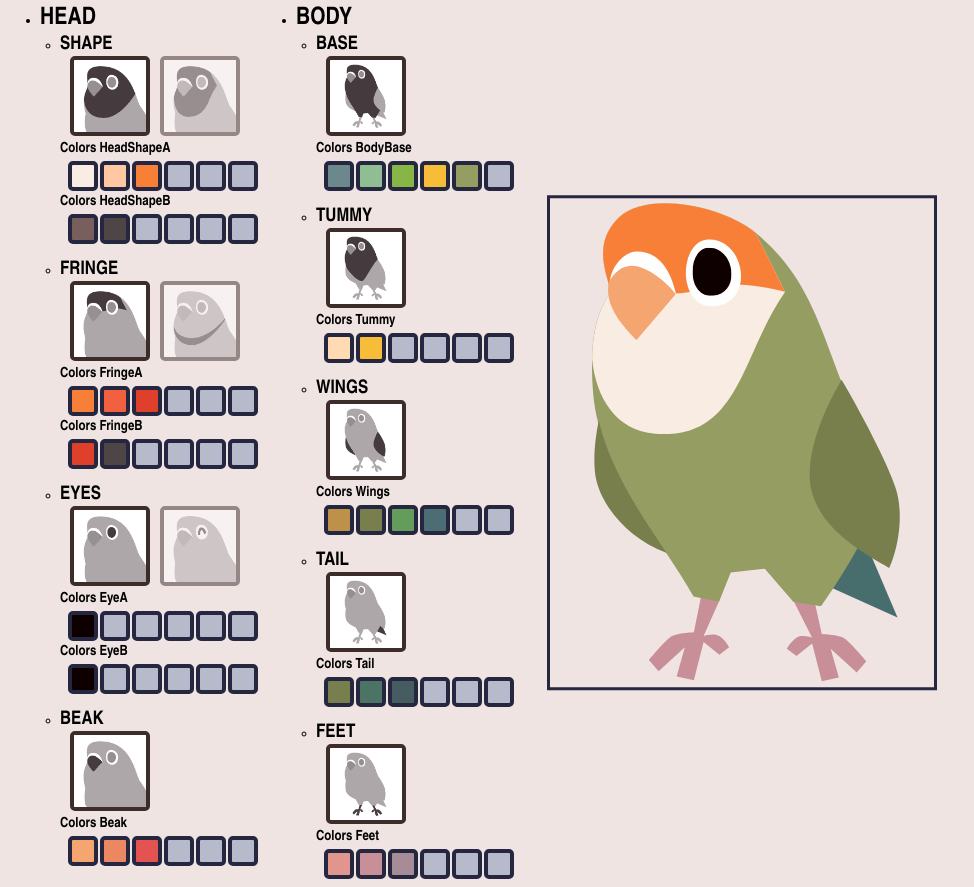
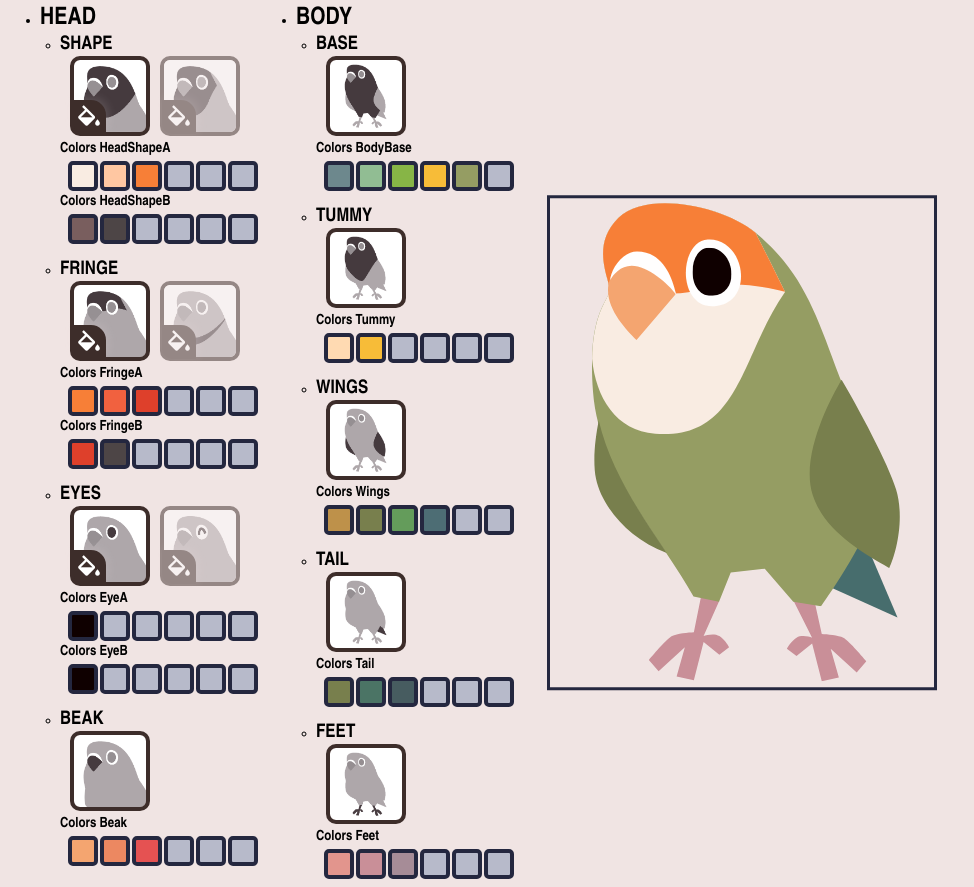
Before and after one commit to dianaString/Avie-Bird-Prototype, a plain HTML site: page index.html in a window 1280 px wide. Shown: the whole page, without its empty margins (0-974 px from the left). Drawn offline with nearby package versions, Linux system fonts and the light colour scheme.

Commit message:
Add class paintButton to HTML, CSS and a bit of JavaScript

```diff
--- a/css/style.css
+++ b/css/style.css
@@ -6,6 +6,7 @@ html {
     text-transform: uppercase;
     font-size: 62.5%;
     background-color: #f0e4e3;
+    /* background-color: #df6358; */
 }
 
 body {
@@ -57,11 +58,22 @@ li {
 
 .item {
     display: block;
+    opacity: .5;
     width: 80px;
     height: 80px;
-    opacity: .5;
     border: 4px solid #3d2d2a;
-    border-radius: 5px;
+    border-radius: 10px;
+    /* overflow: hidden; */
+    position: relative;
+}
+
+.item img {
+    width: 72px;
+    border-radius: 6px;
+    position: absolute;
+    /* left: -2px;
+    top: -2px; */
+    z-index: -1;
 }
 
 .colorPalette{
@@ -81,11 +93,6 @@ li {
     border-radius: 5px;
 }
 
-
-/* .headShape .svg {
-    background-color: blue;
-    color: red;
-} */
 
 .jenaroSVG {
     transform: scale(1.5);
@@ -174,6 +181,8 @@ li {
 
 /* ------------------------- OTHER -------------------------- */
 
+
+
 .isSelected {
     opacity: 1;
     border: 4px solid #3d2d2a;
@@ -182,3 +191,28 @@ li {
 .hidden {
     display: none;
 }
+
+.paintButton {
+
+    display: block;
+    width: 34px;
+    height: 34px;
+    border: none;
+    background-color: #3d2d2a;
+    border-radius: 0 1.5rem 0 1rem;
+    position: absolute;
+    top: 40px;
+    left: -2px;
+    box-shadow: 2px -2px 10px 0px #f0e4e327;
+    z-index: -1;
+}
+
+.paintButton::after {
+    content: "\e997" / "Change color";
+    font-family: 'Material Symbols Outlined';
+    font-size: 26px;
+    display: flex;
+    justify-content: center;
+    align-items: center;
+    color: white;
+}
--- a/index.html
+++ b/index.html
@@ -5,7 +5,7 @@
     <meta name="viewport" content="width=device-width, initial-scale=1.0">
     <title>Avie Maker</title>
     <link rel="stylesheet" href="css/style.css">
-    <!-- font family -->
+    <!-- font family Material Symbols Google -->
     <link rel="stylesheet" href="https://fonts.googleapis.com/css2?family=Material+Symbols+Outlined:opsz,wght,FILL,GRAD@24,300,0,0" />
 
 </head>
@@ -20,8 +20,14 @@
                         <article>
                             <h3>Shape</h3>
                             <figure class="figureItem">
-                                <img data-id="headShapeA" class="item isSelected" src="images/previews/img1--headShapeA.png" alt="headShapeA">
-                                <img data-id="headShapeB" class="item" src="images/previews/img2--headShapeB.png" alt="headShapeB">
+                                <div class="item isSelected" data-id="headShapeA">
+                                    <img src="images/previews/img1--headShapeA.png" alt="headShapeA">
+                                    <span class="paintButton"></span>
+                                </div>
+                                <div class="item" data-id="headShapeB">
+                                    <img src="images/previews/img2--headShapeB.png" alt="headShapeB">
+                                    <span class="paintButton"></span>
+                                </div>
                             </figure>
                             <div>
                                 <h4>Colors headShapeA</h4>
@@ -51,8 +57,14 @@
                         <article>
                             <h3>Fringe</h3>
                             <figure class="figureItem">
-                                <img data-id="fringeA" class="item isSelected" src="images/previews/img3--fringeA.png" alt="fringeA">
-                                <img data-id="fringeB" class="item" src="images/previews/img4--fringeB.png" alt="fringeB">
+                                <div class="item isSelected" data-id="fringeA">
+                                    <img src="images/previews/img3--fringeA.png" alt="fringeA">
+                                    <span class="paintButton"></span>
+                                </div>
+                                <div class="item" data-id="fringeB">
+                                    <img src="images/previews/img4--fringeB.png" alt="fringeB">
+                                    <span class="paintButton"></span>
+                                </div>
                             </figure>
                             <div>
                                 <h4>Colors fringeA</h4>
@@ -82,8 +94,14 @@
                         <article>
                             <h3>Eyes</h3>
                             <figure class="figureItem">
-                                <img data-id="eyeA" class="item isSelected" src="images/previews/img5--eyeA.png" alt="eyeA">
-                                <img data-id="eyeB" class="item" src="images/previews/img6--eyeB.png" alt="eyeB">
+                                <div class="item isSelected" data-id="eyeA">
+                                    <img src="images/previews/img5--eyeA.png" alt="eyeA">
+                                    <span class="paintButton"></span>
+                                </div>
+                                <div class="item" data-id="eyeB">
+                                    <img src="images/previews/img6--eyeB.png" alt="eyeB">
+                                    <span class="paintButton"></span>
+                                </div>
                             </figure>
                             <div>
                                 <h4>Colors eyeA</h4>
@@ -113,7 +131,9 @@
                         <article>
                             <h3>Beak</h3>
                             <figure class="figureItem">
-                                <img class="item isSelected" src="images/previews/img7--beak.png" alt="beak">
+                                <div class="item isSelected" data-id="beak">
+                                    <img src="images/previews/img7--beak.png" alt="beak">
+                                </div>
                             </figure>
                             <div>
                                 <h4>Colors beak</h4>
@@ -137,7 +157,9 @@
                         <article>
                             <h3>Base</h3>
                             <figure class="figureItem">
-                                <img class="item isSelected" src="images/previews/img8--bodyBase.png" alt="bodyBase">
+                                <div class="item isSelected" data-id="bodyBase">
+                                    <img src="images/previews/img8--bodyBase.png" alt="bodyBase">
+                                </div>
                             </figure>
                             <div>
                                 <h4>Colors bodyBase</h4>
@@ -156,7 +178,9 @@
                         <article>
                             <h3>Tummy</h3>
                             <figure class="figureItem">
-                                <img class="item isSelected" src="images/previews/img9--tummy.png" alt="tummy">
+                                <div class="item isSelected" data-id="tummy">
+                                    <img src="images/previews/img9--tummy.png" alt="tummy">
+                                </div>
                             </figure>
                             <div>
                                 <h4>Colors tummy</h4>
@@ -175,7 +199,9 @@
                         <article>
                             <h3>Wings</h3>
                             <figure class="figureItem">
-                                <img class="item isSelected" src="images/previews/img10--wings.png" alt="wings">
+                                <div class="item isSelected" data-id="wings">
+                                    <img src="images/previews/img10--wings.png" alt="wings">
+                                </div>
                             </figure>
                             <div>
                                 <h4>Colors wings</h4>
@@ -194,7 +220,9 @@
                         <article>
                             <h3>Tail</h3>
                             <figure class="figureItem">
-                                <img class="item isSelected" src="images/previews/img11--tail.png" alt="tail">
+                                <div class="item isSelected" data-id="tail">
+                                    <img src="images/previews/img11--tail.png" alt="tail">
+                                </div>
                             </figure>
                             <div>
                                 <h4>Colors tail</h4>
@@ -213,7 +241,9 @@
                         <article>
                             <h3>Feet</h3>
                             <figure class="figureItem">
-                                <img class="item isSelected" src="images/previews/img12--feet.png" alt="feet">
+                                <div class="item isSelected" data-id="feet">
+                                    <img src="images/previews/img12--feet.png" alt="feet">
+                                </div>
                             </figure>
                             <div>
                                 <h4>Colors feet</h4>
--- a/js/main.js
+++ b/js/main.js
@@ -36,23 +36,26 @@ const handleItemClick = (ev) => {
         const itemDataId = item.getAttribute('data-id')
         const svgSameDataId = document.querySelector(`.svg[data-id="${itemDataId}"]`);
 
-        if (Items.length > 1){
-            if (item === clickedItem) {
-                item.classList.add('isSelected');
-                svgSameDataId.classList.remove('hidden');
+        if (Items.length > 1 && item === clickedItem) {
+            item.classList.add('isSelected');
+            svgSameDataId.classList.remove('hidden');
 
-                /* const paintButton = document.createElement('button');
+            /* let paintButton = item.querySelector('.paintButton');
+            if (!paintButton) {
+                paintButton = document.createElement('button');
                 paintButton.classList.add('paintButton');
                 paintButton.id = itemDataId;
-                item.appendChild(paintButton); */
-
+                item.appendChild(paintButton);
             } else {
-                item.classList.remove('isSelected');
-                if (svgSameDataId) {
-                    svgSameDataId.classList.add('hidden');
-                }
+                document.remove('button');
+            } */
+        } else if (Items.length > 1) {
+            item.classList.remove('isSelected');
+            if (svgSameDataId) {
+                svgSameDataId.classList.add('hidden');
             }
         }
+
     });
 
 }
```
